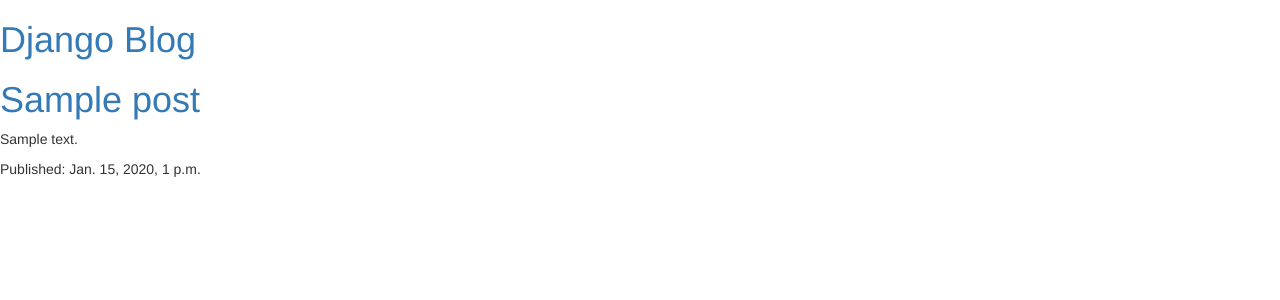
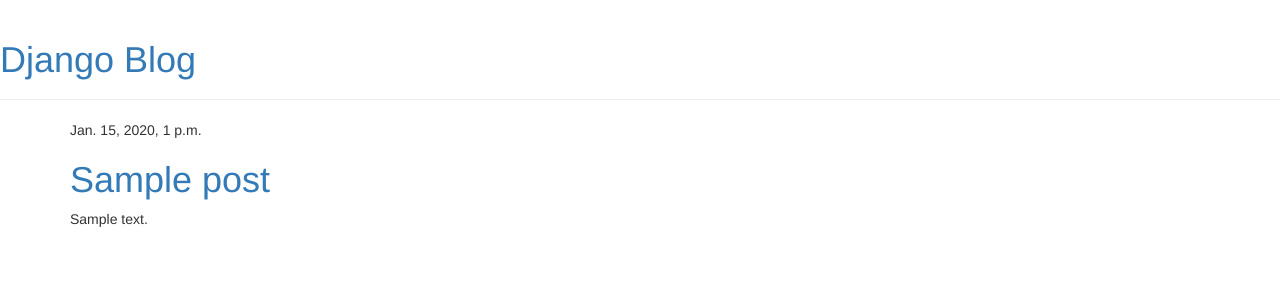
Before and after one commit to mcproger/django_blog, a Django app: template blog/templates/blog/post_list.html in a window 1280 px wide. Shown: the top 300 px of the page. Run offline with Django 3.2, Linux system fonts and the light colour scheme; the template is opened without the code that fills it: values that come from a table or form of the project are taken from there, others are empty; tables that the repository leaves empty hold one stand-in row (values such as "Sample post"); some libraries are stand-ins or nearby versions.

Commit message:
Trying in CSS

```diff
--- a/blog/templates/blog/post_list.html
+++ b/blog/templates/blog/post_list.html
@@ -1,20 +1,30 @@
+{% load staticfiles %}
 <html>
     <head>
         <title>Django blog</title>
         <link rel="stylesheet" href="//maxcdn.bootstrapcdn.com/bootstrap/3.2.0/css/bootstrap.min.css">
         <link rel="stylesheet" href="//maxcdn.bootstrapcdn.com/bootstrap/3.2.0/css/bootstrap-theme.min.css">
+        <link rel="stylesheet" href="{% static 'css/blog.css' %}">
     </head>
     <body>
-    <div>
-        <h1><a href="">Django Blog</a></h1>
+        <div class="page-header">
+            <h1><a href="/">Django Blog</a></h1>
 	</div>
 
+        <div class="content container">
+        <div class="row">
+            <div class="col-md-8">
                 {% for post in posts %}
-    <div>
+                    <div class="post">
+                        <div class="date">
+                            {{ post.published_date }}
+                        </div>
                         <h1><a href="">{{ post.title }}</a></h1>
                         <p>{{ post.text|linebreaksbr }}</p>
-        <p>Published: {{ post.published_date }}</p>
                     </div>
                 {% endfor %}
+            </div>
+        </div>
+    </div>
     </body>
 </html>
```
Lines whose indentation alone changed are shown as unchanged.
